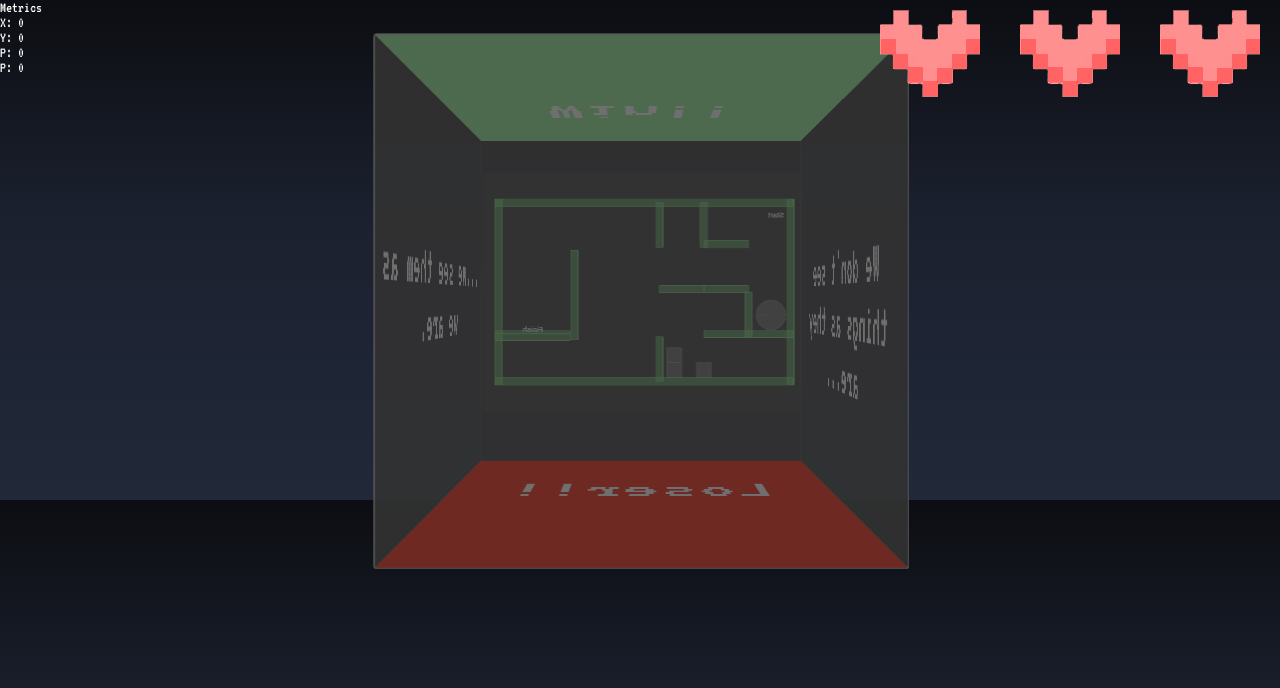
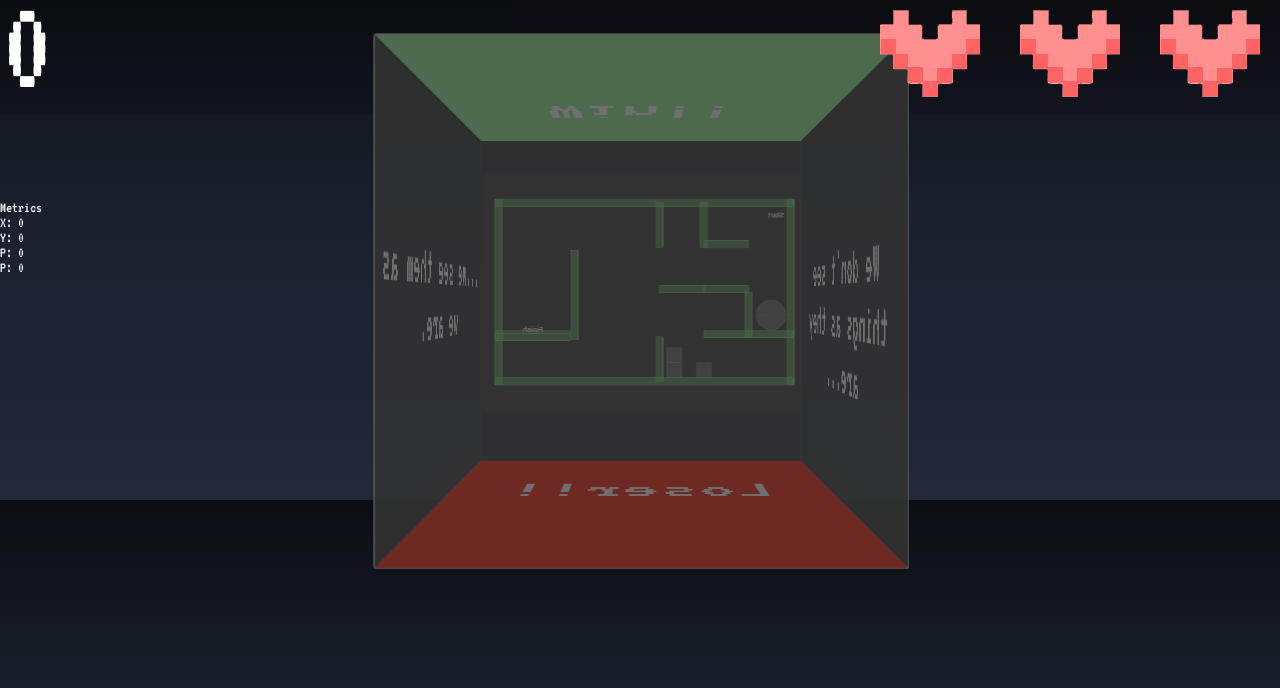
Before and after one commit to cortezcristian/gamejam2014, a plain HTML site: page index.html in a window 1280 px wide. Drawn offline with Linux system fonts and the light colour scheme.

Commit message:
Adding styles for points display

```diff
--- a/css/styles.css
+++ b/css/styles.css
@@ -115,14 +115,24 @@ canvas.lighter {opacity: 0.7; }
     left: 0;
 }
 
-.life, .metrics {
+.life, .metrics, .user-points {
     position: fixed;
     top: 0;
     right: 0;
 }
 
-.metrics {
+.metrics, .user-points {
     left: 0;
+}
+
+.user-points {
+    font-size: 100px;
+    display: inline;
+    background: rgba(0,0,0,0.1);
+    z-index: -1;
+    zoom: 136%;
+    margin: -16px 0;
+    padding: 0;
 }
 
 .win-face {
@@ -156,3 +166,7 @@ ul.life li.lost {
     line-height: 54px;
     margin: 140px 10px;
 }
+
+.metrics {
+    top: 200px !important;
+}
--- a/js/code.js
+++ b/js/code.js
@@ -211,7 +211,7 @@ function createWorld(world, gravity, canvasid, scale) {
         //console.log(contact.GetFixtureA().GetBody().GetUserData());
         //console.log("> ", contact.GetFixtureA().GetBody());
         if(color=="#ff0000"){
-            $(".winner").hide();
+            //$(".winner").hide();
         }
     }
     world.SetContactListener(listener);
@@ -429,7 +429,8 @@ function checkWinner() {
             clearInterval(inxtr.games.arkanoid.intervalId);
             msgDraw("You Win!");
             inxtr.games.arkanoid.gameRun = false;
-            $('#play-again').show();
+            //$('#play-again').show();
+            inxtr.rotateCube(-90,0,0)
         }, 50);
     }
     /**Borrar mas tarde
```
Also changed, not shown: index.html (+1 -0 lines).
